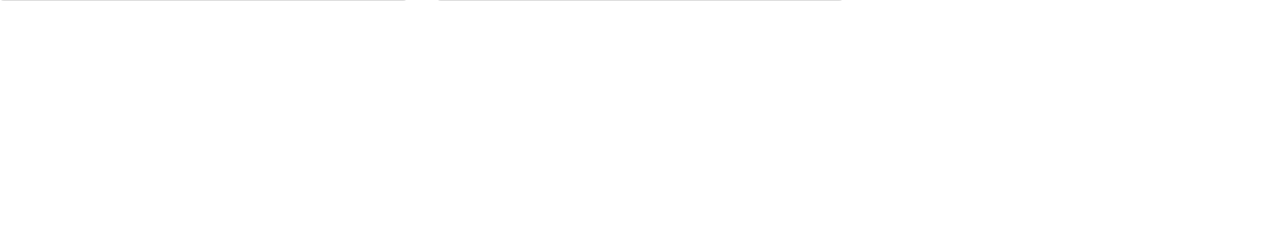
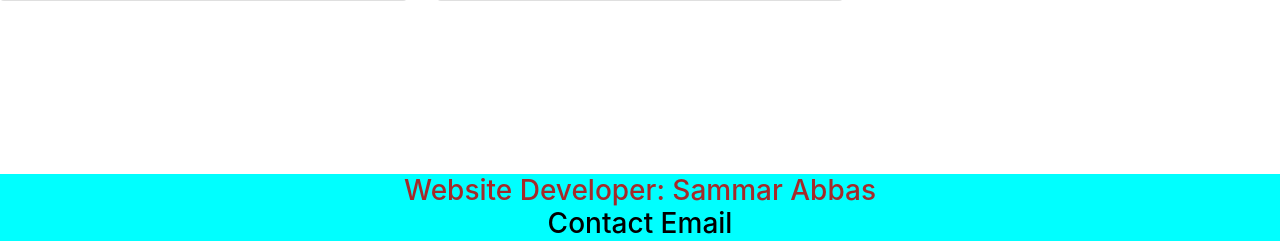
Before and after one commit to 8sagh8/DevInternChallenge, a Django app: page / in a window 1280 px wide. Shown: the part 551-800 px from the top of the page. Run offline with Django 3.2, Linux system fonts and the light colour scheme; data comes from the database, SQL or seed files in the repository; some libraries are stand-ins or nearby versions.

Commit message:
add: footer

```diff
--- a/pictureApp/templates/pictureApp/sample.html
+++ b/pictureApp/templates/pictureApp/sample.html
@@ -56,6 +56,13 @@
         {% block body %}
         {% endblock %}
 
+        <!-- Footer -->
+        <div class="fixed-bottom" style="text-align: center;">
+            <footer style="background-color:aqua;">
+                <h3 style="color: brown;">Website Developer: Sammar Abbas<br>
+                <a href="mailto:mastersagh@hotmail.com" style="color: black;">Contact Email</a></h3>
+            </footer>
+        </div>
         <script src="https://code.jquery.com/jquery-3.2.1.min.js"></script>
 
         <!-- <script src="https://code.jquery.com/jquery-3.2.1.slim.min.js" integrity="sha384-KJ3o2DKtIkvYIK3UENzmM7KCkRr/rE9/Qpg6aAZGJwFDMVNA/GpGFF93hXpG5KkN" crossorigin="anonymous"></script> -->
```
